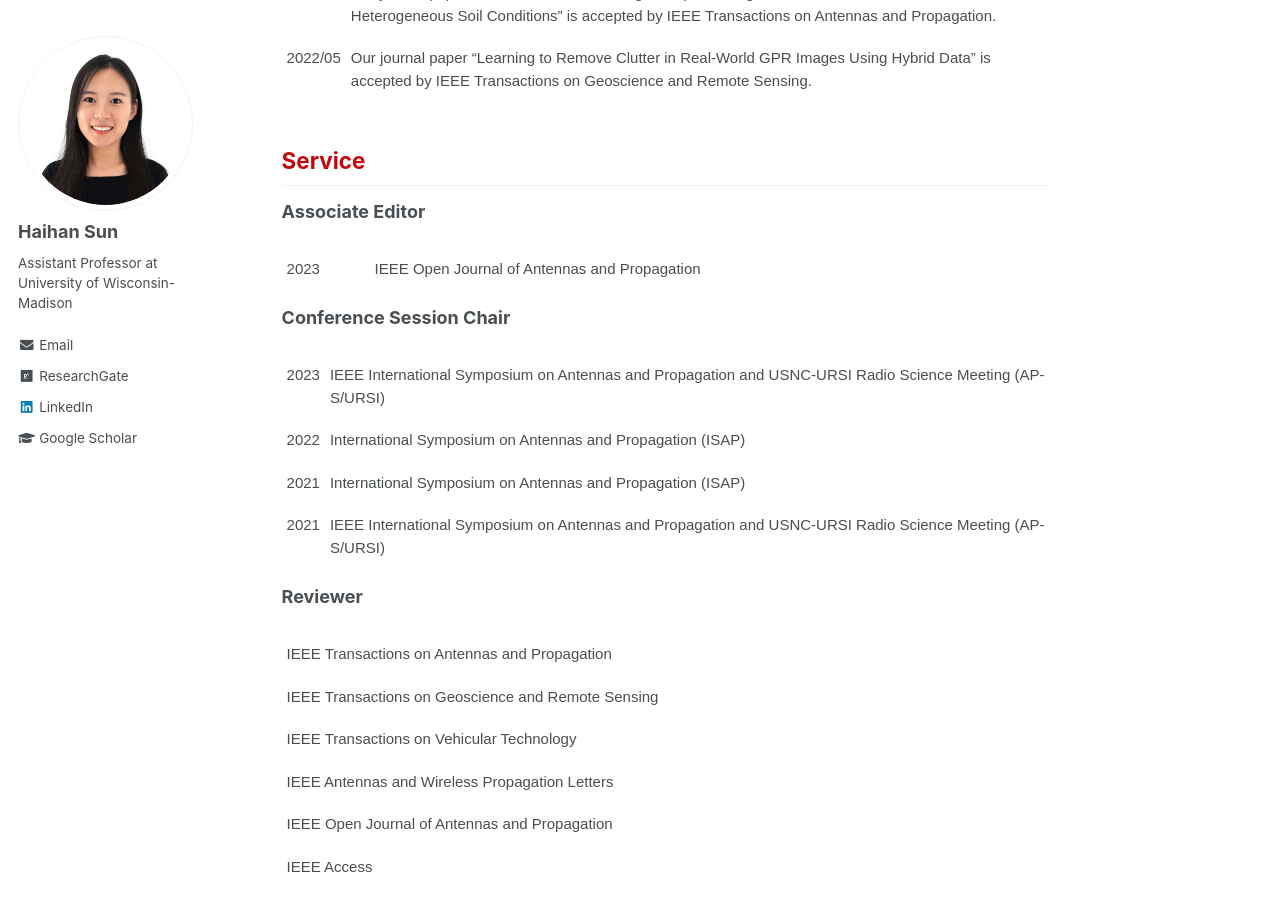
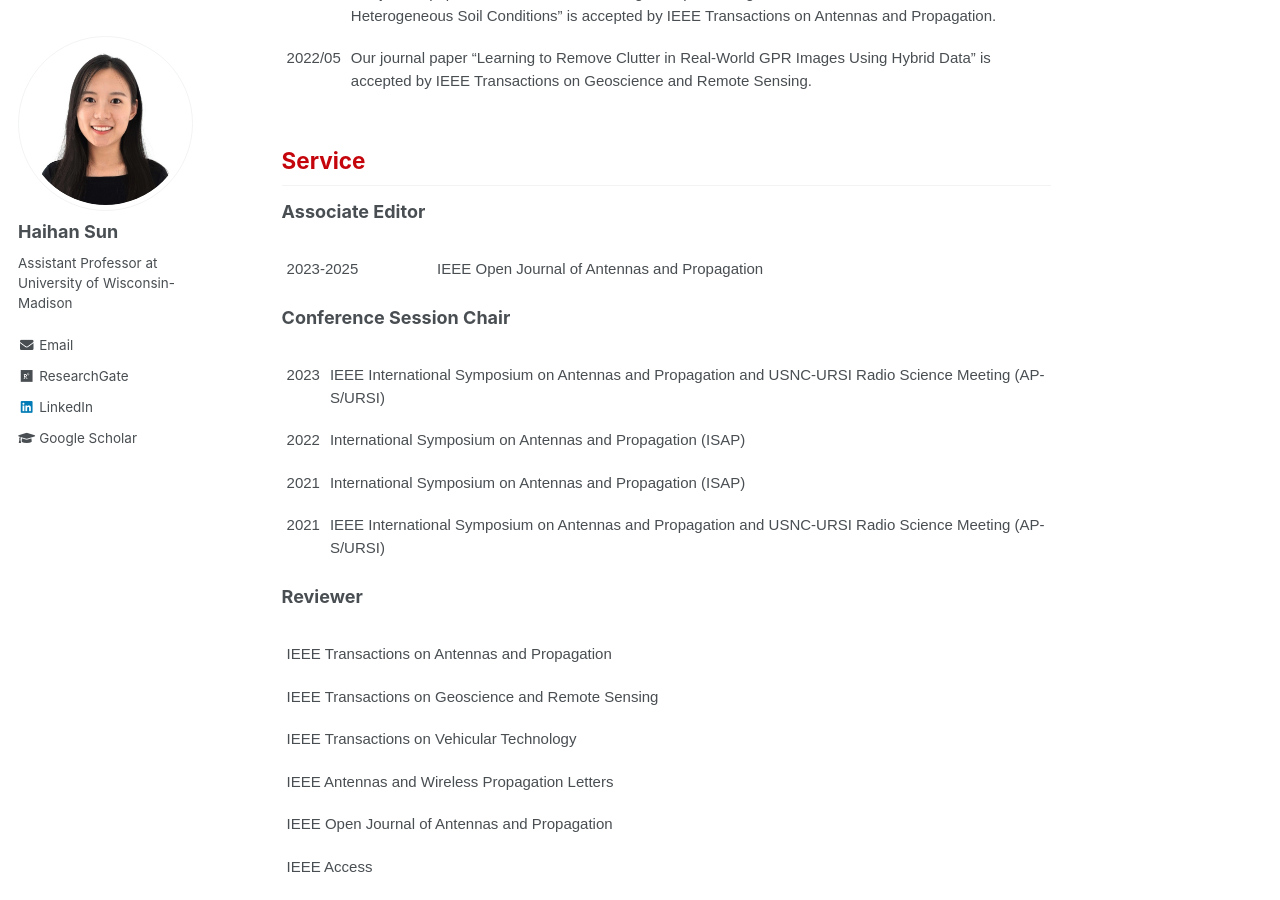
Before and after one commit to Haihan-Sun/Haihan-Sun.github.io, a Jekyll site: the page built from _pages/about.md, in a window 1280 px wide and 900 px high, scrolled down 1171 px. Built offline with Jekyll 4.4.1, drawn with Linux system fonts in a browser that asks for light colours.

Commit message:
Update about.md

```diff
--- a/_pages/about.md
+++ b/_pages/about.md
@@ -82,7 +82,7 @@ My group has two fully-funded PhD positions starting in Spring/Fall 2024. More i
 <table class="tg">
   <tbody>
   <tr>
-    <td class="tg-ko0z">2023</td>
+    <td class="tg-ko0z">2023-2025</td>
     <td class="tg-ko0z">IEEE Open Journal of Antennas and Propagation</td>
   </tr>
 </tbody>
```
